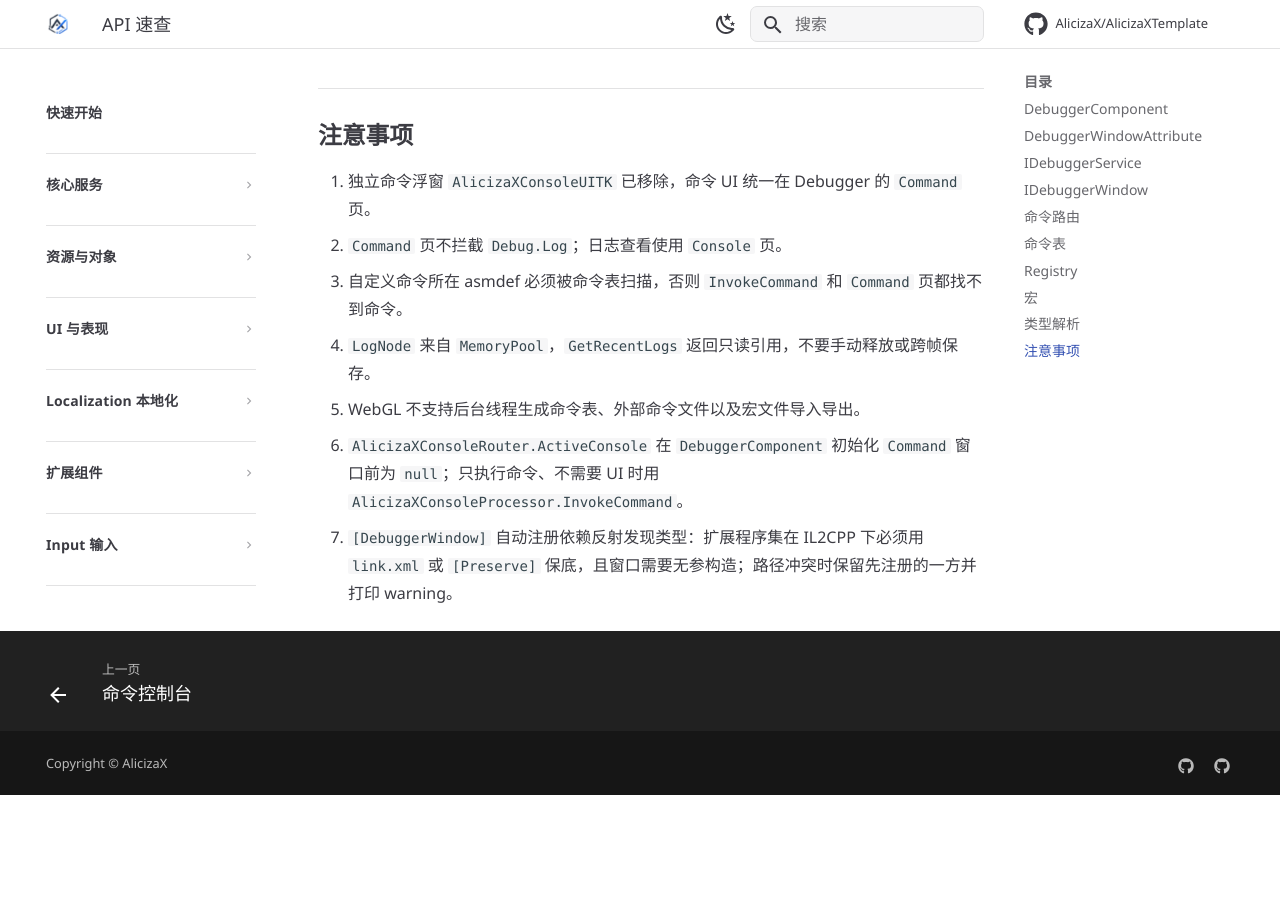
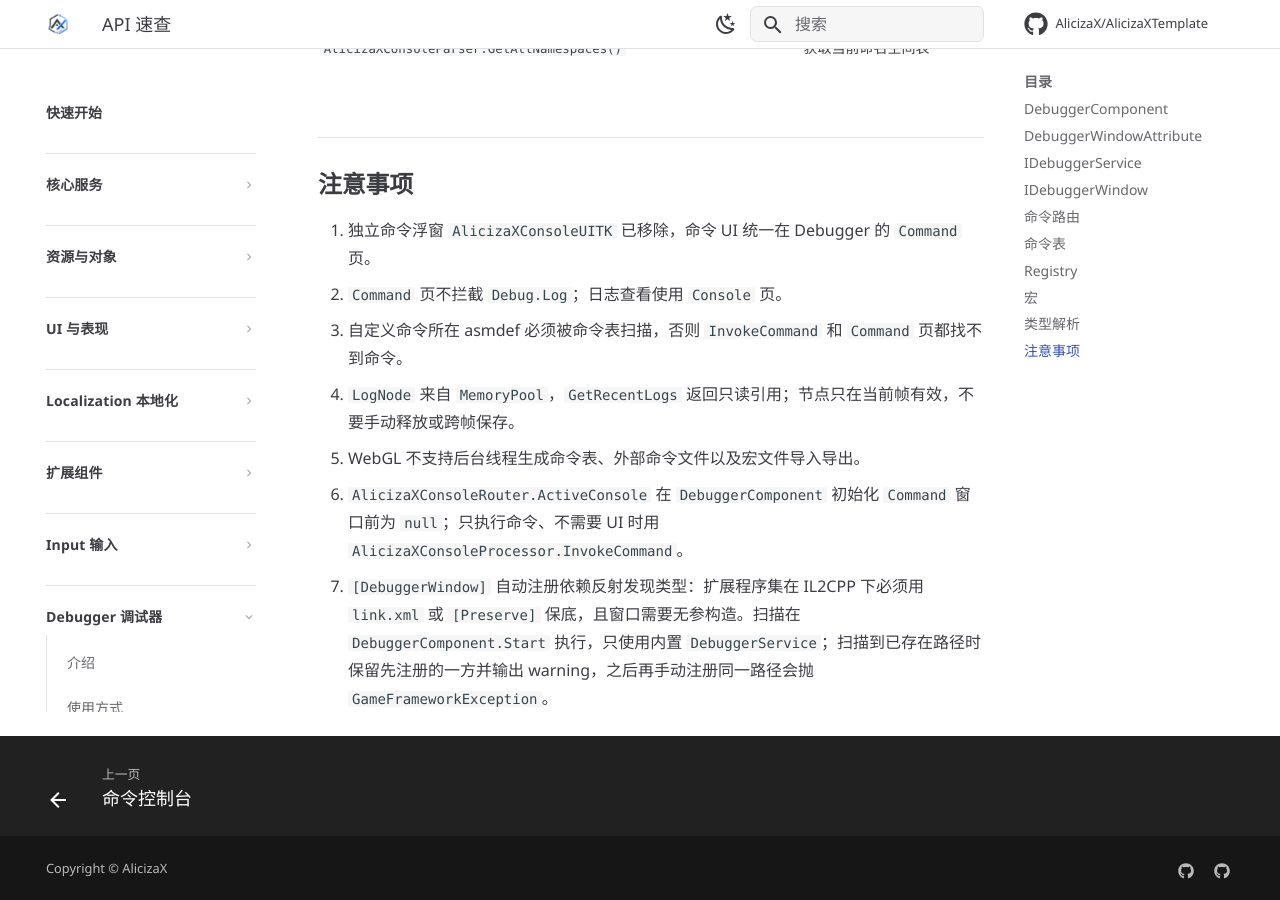
Before and after one commit to b4lie/AlicizaXWiki, an MkDocs documentation site: the page built from docs/modules/debugger/api.md, in a window 1280 px wide and 900 px high, scrolled down 5730 px. Built offline with MkDocs 1.6.1 and Material for MkDocs 9.7.7, drawn with Linux system fonts in a browser that asks for light colours; comment, search, counter and statistics services are not loaded; before the commit the page ends 6525 px from its top, so only the background shows below that; some of the changed text lies outside the part shown.

Commit message:
docs(debugger): 同步最新自动注册与日志 API 行为
- 更新 AppServices 前置检查、窗口注销和 LogNode.DisplayText 说明
- 修正命令历史快捷键的 Inspector 字段名
- 明确自动注册扫描顺序与重复路径行为

```diff
--- a/docs/modules/debugger/api.md
+++ b/docs/modules/debugger/api.md
@@ -15,8 +15,8 @@
 | `IconRect` | 浮动入口位置；宽高固定为 `180 × 56` |
 | `WindowRect` | 完整窗口位置和尺寸；最小 `420 × 320` |
 | `ResetLayout()` | 恢复默认布局并保存 |
-| `GetRecentLogs(List<LogNode> results)` | 获取全部缓存的日志节点 |
-| `GetRecentLogs(List<LogNode> results, int count)` | 获取最近 `count` 条日志 |
+| `GetRecentLogs(List<LogNode> results)` | 获取全部缓存的日志节点；节点只在当前帧有效 |
+| `GetRecentLogs(List<LogNode> results, int count)` | 获取最近 `count` 条日志；节点只在当前帧有效 |
 | `RegisterDebuggerWindow(string path, IDebuggerWindow window, params object[] args)` | 注册调试窗口 |
 | `UnregisterDebuggerWindow(string path)` | 注销调试窗口，返回是否成功 |
 | `GetDebuggerWindow(string path)` | 获取调试窗口 |
@@ -120,7 +120,7 @@
 1. 独立命令浮窗 `AlicizaXConsoleUITK` 已移除，命令 UI 统一在 Debugger 的 `Command` 页。
 2. `Command` 页不拦截 `Debug.Log`；日志查看使用 `Console` 页。
 3. 自定义命令所在 asmdef 必须被命令表扫描，否则 `InvokeCommand` 和 `Command` 页都找不到命令。
-4. `LogNode` 来自 `MemoryPool`，`GetRecentLogs` 返回只读引用，不要手动释放或跨帧保存。
+4. `LogNode` 来自 `MemoryPool`，`GetRecentLogs` 返回只读引用；节点只在当前帧有效，不要手动释放或跨帧保存。
 5. WebGL 不支持后台线程生成命令表、外部命令文件以及宏文件导入导出。
 6. `AlicizaXConsoleRouter.ActiveConsole` 在 `DebuggerComponent` 初始化 `Command` 窗口前为 `null`；只执行命令、不需要 UI 时用 `AlicizaXConsoleProcessor.InvokeCommand`。
-7. `[DebuggerWindow]` 自动注册依赖反射发现类型：扩展程序集在 IL2CPP 下必须用 `link.xml` 或 `[Preserve]` 保底，且窗口需要无参构造；路径冲突时保留先注册的一方并打印 warning。
+7. `[DebuggerWindow]` 自动注册依赖反射发现类型：扩展程序集在 IL2CPP 下必须用 `link.xml` 或 `[Preserve]` 保底，且窗口需要无参构造。扫描在 `DebuggerComponent.Start` 执行，只使用内置 `DebuggerService`；扫描到已存在路径时保留先注册的一方并输出 warning，之后再手动注册同一路径会抛 `GameFrameworkException`。
```
Also changed, not shown: docs/modules/debugger/command.md (+2 -2 lines), docs/modules/debugger/index.md (+1 -1 lines), docs/modules/debugger/usage.md (+9 -6 lines).
